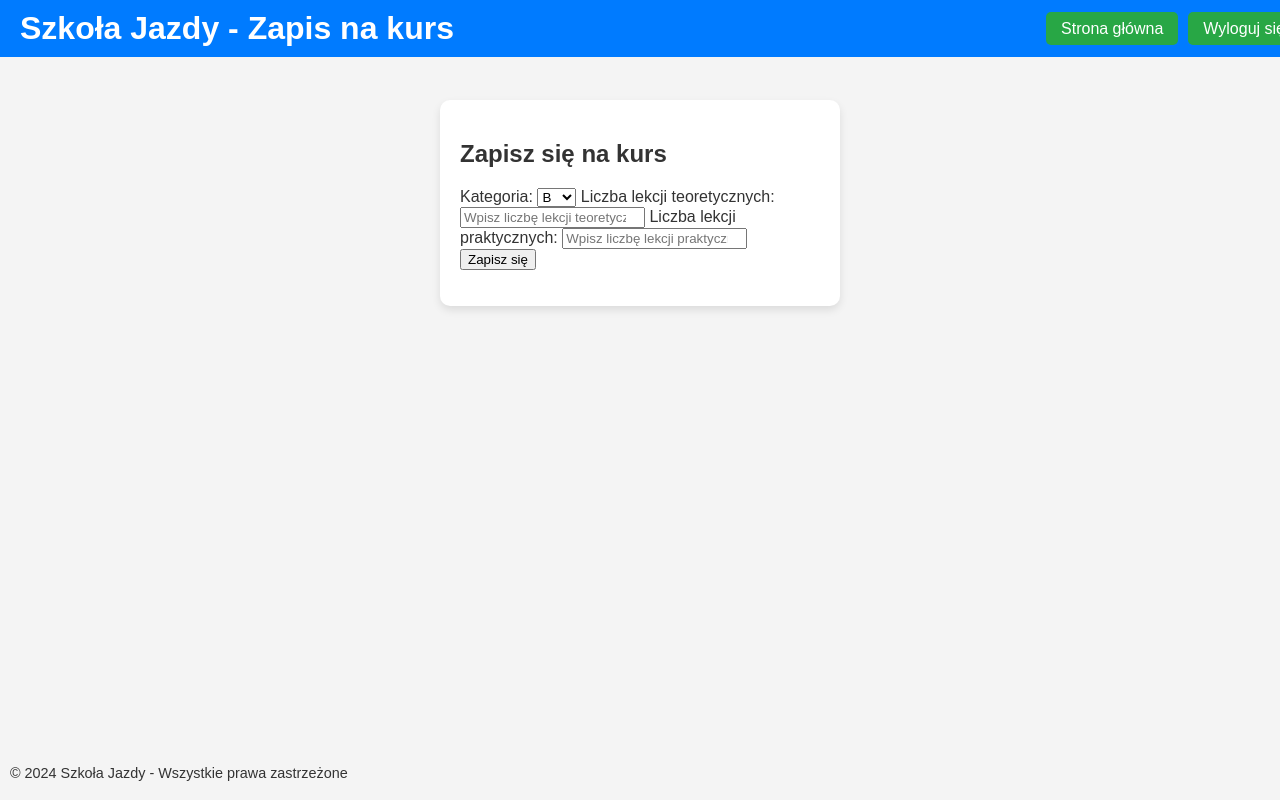
After one commit to tobiaszrolla/BazyDanych, a Django app: page /zapiskurs/ in a window 1280 px wide. The commit adds this page. Run offline with Django 5.2, Linux system fonts and the light colour scheme.

Commit message:
Dodany Frontend zapis na kurs

```diff
--- /dev/null
+++ b/Backend/bazy/szkola_jazdy/static/szkola_jazdy/js/Zapiskurs.js
@@ -0,0 +1,49 @@
+document.addEventListener("DOMContentLoaded", () => {
+    const form = document.getElementById("zapisForm");
+    const responseMessage = document.getElementById("responseMessage");
+
+    form.addEventListener("submit", async (event) => {
+        event.preventDefault();
+
+        const kategoria = document.getElementById("kategoria").value;
+        const lekcjeTeoretyczne = parseInt(document.getElementById("lekcjeTeoretyczne").value) || 0;
+        const lekcjePraktyczne = parseInt(document.getElementById("lekcjePraktyczne").value) || 0;
+
+        try {
+            const csrfToken = getCSRFToken(); // Pobierz token CSRF
+            const response = await fetch("/zapisz_na_kurs/", {
+                method: "PUT",
+                headers: {
+                    "Content-Type": "application/json",
+                    "X-CSRFToken": csrfToken,
+                },
+                body: JSON.stringify({
+                    kategoria,
+                    lekcje_teoretyczne: lekcjeTeoretyczne,
+                    lekcje_praktyczne: lekcjePraktyczne,
+                }),
+            });
+
+            const data = await response.json();
+            if (response.ok) {
+                responseMessage.textContent = data.message;
+                responseMessage.className = "success";
+            } else {
+                responseMessage.textContent = data.error || "Wystąpił błąd.";
+                responseMessage.className = "error";
+            }
+        } catch (error) {
+            responseMessage.textContent = "Wystąpił błąd po stronie klienta.";
+            responseMessage.className = "error";
+            console.error("Błąd:", error);
+        } finally {
+            responseMessage.classList.remove("hidden");
+        }
+    });
+
+    // Pobranie tokena CSRF
+    function getCSRFToken() {
+        const csrfToken = document.querySelector('[name=csrfmiddlewaretoken]');
+        return csrfToken ? csrfToken.value : '';
+    }
+});
--- /dev/null
+++ b/Backend/bazy/szkola_jazdy/templates/szkola_jazdy/Zapiskurs.html
@@ -0,0 +1,55 @@
+{% load static %}
+<html lang="pl">
+
+<head>
+    <meta charset="UTF-8">
+    <meta name="viewport" content="width=device-width, initial-scale=1.0">
+    <title>Zapis na kurs</title>
+    <link rel="stylesheet" href="{% static 'szkola_jazdy/css/style.css' %}">
+</head>
+
+<body>
+
+    <header>
+        <div class="navbar">
+            <h1>Szkoła Jazdy - Zapis na kurs</h1>
+            <nav>
+                <ul>
+                    <li><a href="/home" id="homeButton">Strona główna</a></li>
+                    <li><a href="#" id="logoutButton">Wyloguj się</a></li>
+                </ul>
+            </nav>
+        </div>
+    </header>
+
+    <main>
+        <h2>Zapisz się na kurs</h2>
+        <form id="zapisForm">
+            <label for="kategoria">Kategoria:</label>
+            <select id="kategoria" name="kategoria" required>
+                <option value="B">B</option>
+                <option value="B1">B1</option>
+                <option value="C">C</option>
+            </select>
+
+            <label for="lekcjeTeoretyczne">Liczba lekcji teoretycznych:</label>
+            <input type="number" id="lekcjeTeoretyczne" name="lekcjeTeoretyczne" min="0" placeholder="Wpisz liczbę lekcji teoretycznych" required>
+
+            <label for="lekcjePraktyczne">Liczba lekcji praktycznych:</label>
+            <input type="number" id="lekcjePraktyczne" name="lekcjePraktyczne" min="0" placeholder="Wpisz liczbę lekcji praktycznych" required>
+
+            <button type="submit">Zapisz się</button>
+        </form>
+
+        <div id="responseMessage" class="hidden"></div>
+    </main>
+
+    <footer>
+        <p>© 2024 Szkoła Jazdy - Wszystkie prawa zastrzeżone</p>
+    </footer>
+
+    <script src="{% static 'szkola_jazdy/js/Zapiskurs.js' %}"></script>
+
+</body>
+
+</html>
--- a/Backend/bazy/szkola_jazdy/templates/szkola_jazdy/loggedin.html
+++ b/Backend/bazy/szkola_jazdy/templates/szkola_jazdy/loggedin.html
@@ -31,7 +31,7 @@
         <section id="content">
             <nav>
                 <ul>
-                    <li><a href="#" id="ZKurs">Zapisz się na kurs!</a></li>
+                    <li><a href="{% url 'zapiskurs' %}" id="ZKurs">Zapisz się na kurs!</a></li>
                 </ul>
             </nav>
             <nav>
--- a/Backend/bazy/szkola_jazdy/urls.py
+++ b/Backend/bazy/szkola_jazdy/urls.py
@@ -27,5 +27,6 @@ urlpatterns = [
     path('verify_code/', uzytkownik_views.verify_code, name='verify_code'),
     path('', other_view.home, name='home'),
     path('info/', other_view.info, name='info'),
-    path('loggedin/', other_view.loggedin, name='loggedin')
+    path('loggedin/', other_view.loggedin, name='loggedin'),
+    path('zapiskurs/', uzytkownik_views.zapisz_na_kurs, name='zapiskurs')
 ]
--- a/Backend/bazy/szkola_jazdy/views/uzytkownik_views.py
+++ b/Backend/bazy/szkola_jazdy/views/uzytkownik_views.py
@@ -131,7 +131,7 @@ def zapisz_na_kurs(request):
             traceback.print_exc()
             return JsonResponse({"error": f"Wystąpił błąd: {str(e)}"}, status=500)
 
-    return JsonResponse({"error": "Nieobsługiwana metoda żądania. Użyj PUT."}, status=405)
+    return render(request, "szkola_jazdy/Zapiskurs.html")
 
 
 def send_verification_code(user):
```
